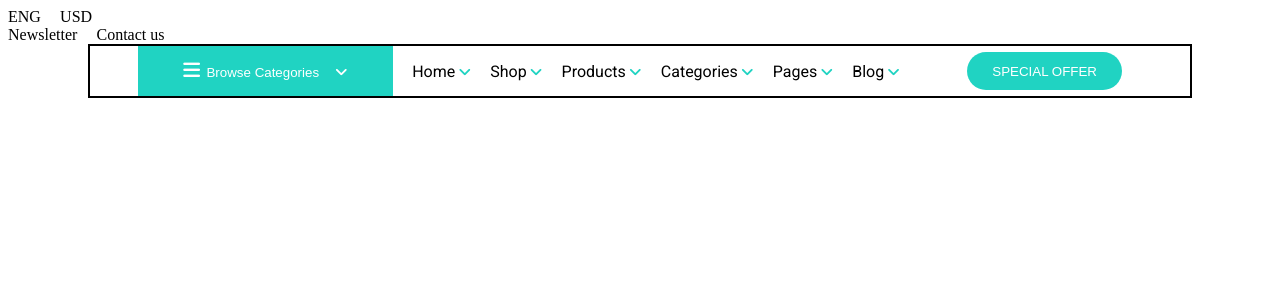
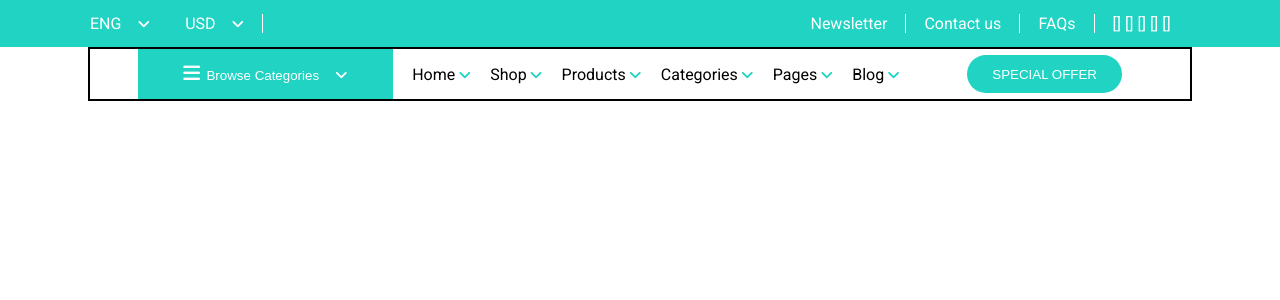
Before and after one commit to ScrumWin21/ScrumFrontEnd, a React (Create React App) app: page / in a window 1280 px wide. Shown: the top 300 px of the page. Built offline with nearby package versions, Linux system fonts and the light colour scheme.

Commit message:
Navbar one created
Navbar one is almost done, just some small adjustments needs to be done

```diff
--- a/scss/_navbarOne.scss
+++ b/scss/_navbarOne.scss
@@ -0,0 +1,30 @@
+body {
+    margin: 0;
+    .bg-blue {
+        background-color: $ThemeColorTeal;
+        .g-split {
+            font-family: $FontMain;
+            color: $White;
+            margin: 0 auto;
+            padding: 14px 0 14px 0;
+            justify-content: space-between;
+            .currency {
+                padding-right: 16px;
+            }
+            .space {
+                padding-left: 18px;
+            }
+            .vertical-border {
+                border-right: 1px solid $White;
+                padding-right: 18px;
+            }
+            a {
+                text-decoration: none;
+                color: $White;
+            }
+            a:hover {
+                color: $ThemeColorDarkBlue;
+            }
+        }
+    }
+}
--- a/scss/_styles.scss
+++ b/scss/_styles.scss
@@ -1,4 +1,5 @@
 @import "./variables";
+@import "./navbarOne";
 @import "./navbarThree";
 
 
--- a/src/components/shared/NavbarOne.js
+++ b/src/components/shared/NavbarOne.js
@@ -3,18 +3,20 @@ import React from "react";
 export const NavbarOne = () => {
     return (
       <>
-          <div class="container d-flex">
-              <div class="group">
-                <span>ENG</span>
-                <span>USD</span>
-              </div>
-              <div class="group">
-                <span>Newsletter</span>
-                <span>Contact us</span>
-                <span></span>
-                <span></span>
-              </div>
-          </div>
+        <div class="bg-blue">
+            <div class="ContainerRegular flex g-split">
+                <div class="group">
+                    <span class="currency">ENG<i class="fa-solid fa-angle-down fa-angle-down-white"></i></span>
+                    <span class="currency vertical-border">USD<i class="fa-solid fa-angle-down fa-angle-down-white"></i></span>
+                </div>
+                <div class="group">
+                    <a href="#" class="space vertical-border">Newsletter</a>
+                    <a href="#" class="space vertical-border">Contact us</a>
+                    <a href="#" class="space vertical-border">FAQs</a>
+                    <span class="space">[] [] [] [] []</span>
+                </div>
+            </div>
+        </div>
       </>
     );
   };
```
